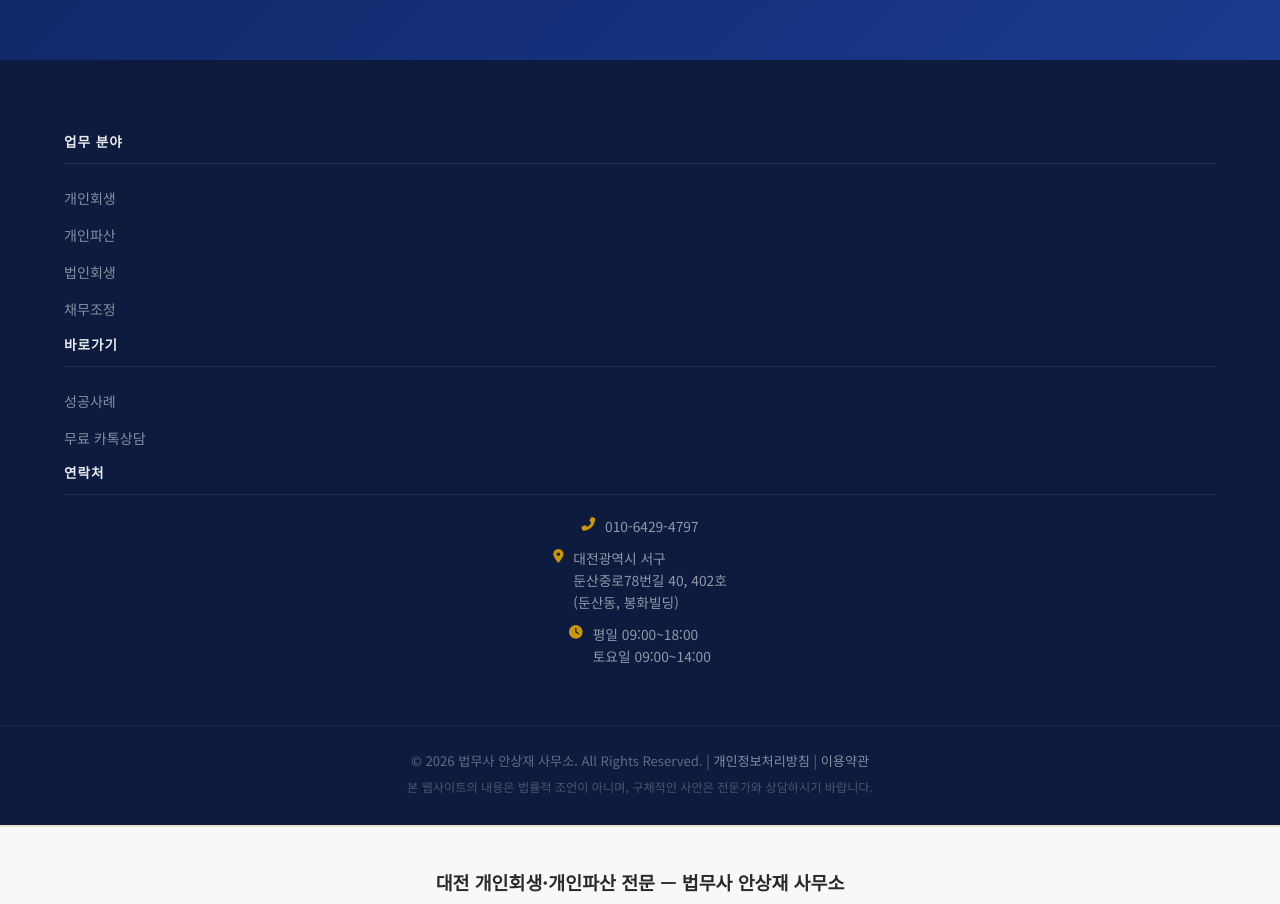
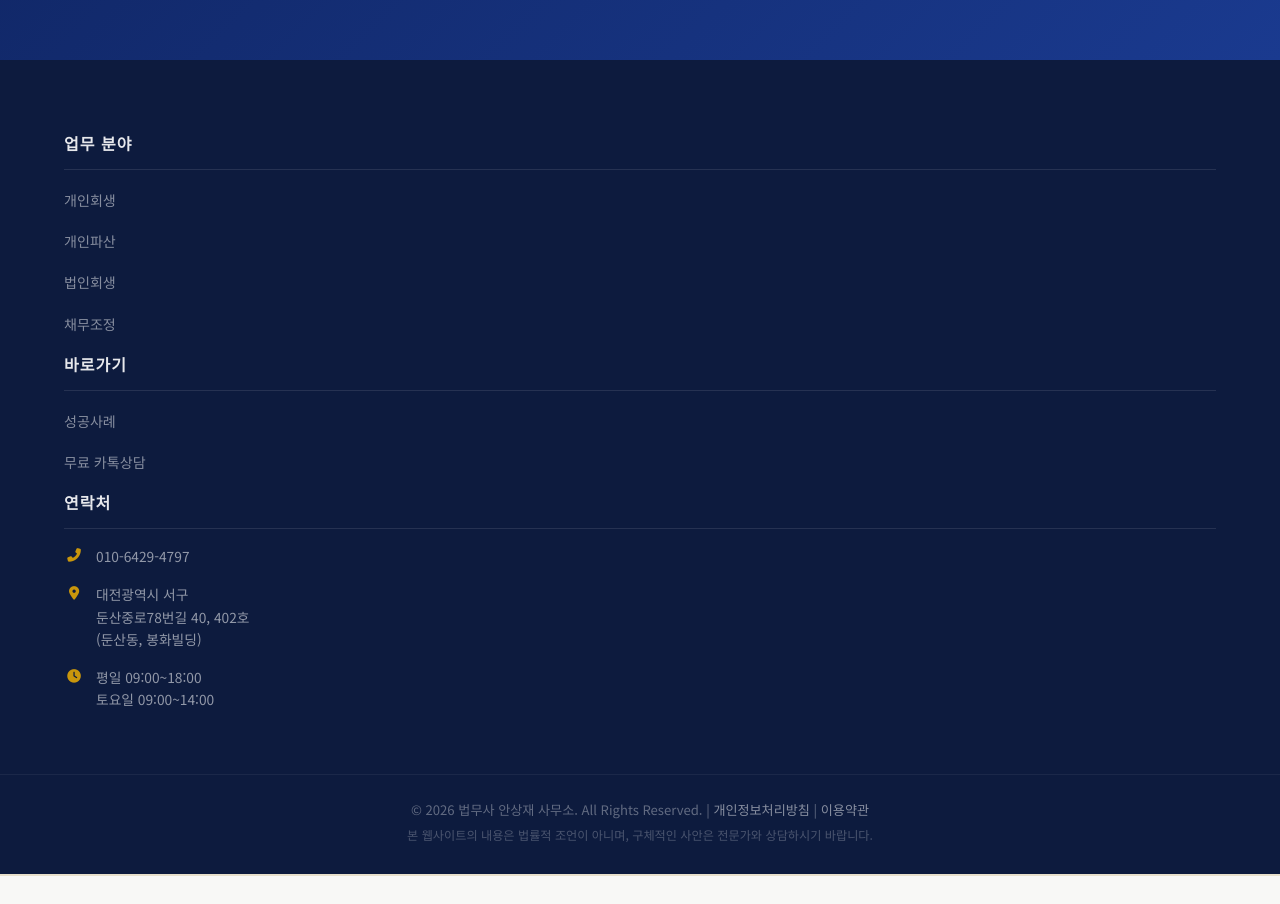
Before and after one commit to csdel-1/-, a plain HTML site: page index.html in a window 1280 px wide. Shown: the part 5240-6144 px from the top of the page. Drawn offline with Linux system fonts and the light colour scheme.

Commit message:
Update style.css

```diff
--- a/css/style.css
+++ b/css/style.css
@@ -928,24 +928,47 @@
     margin: 0 !important; /* 불필요한 여백 제거 */
   }
 }
-/* 👇 푸터 모바일 완벽 중앙 정렬 (이 부분 덮어쓰기) */
-  .footer-main {
-    padding: 50px 20px 30px !important;
+.footer-main {
+    /* 우측 플로팅 버튼에 가려지지 않도록 오른쪽 여백(80px)을 크게 확보 */
+    padding: 50px 80px 40px 24px !important;
   }
 
-  /* 1. 전체를 1줄로 만들고 가운데 정렬 */
   .footer-grid {
     grid-template-columns: 1fr !important;
-    gap: 40px !important;
-    text-align: center !important;
+    gap: 36px !important; /* 섹션 사이 간격을 시원하게 */
+    text-align: left !important; /* 좌측 정렬 강제 */
   }
 
-  /* 2. 연락처 아이콘(전화기, 위치 등)도 글자와 함께 가운데로 딱 맞추기 */
-  .footer-contact-list li {
-    justify-content: center !important;
+  /* 각 섹션의 제목(업무 분야, 바로가기 등) 밑줄 디자인 다듬기 */
+  .footer-nav-col h4, .footer-contact-col h4 {
+    font-size: 1rem !important;
+    padding-bottom: 12px !important;
+    margin-bottom: 16px !important;
+    border-bottom: 1px solid rgba(255,255,255,0.1) !important;
   }
 
-  /* 3. 상단에 지저분하게 남은 어두운 말풍선 아이콘 구역 완전히 숨기기 */
+  /* 메뉴 리스트 간격 띄우기 */
+  .footer-nav-col ul li {
+    margin-bottom: 14px !important;
+  }
+
+  /* 연락처 아이콘과 텍스트의 세로 시작선 완벽하게 맞추기 */
+  .footer-contact-list li {
+    display: flex !important;
+    align-items: flex-start !important;
+    justify-content: flex-start !important;
+    gap: 12px !important;
+    margin-bottom: 16px !important;
+  }
+
+  /* 아이콘들이 차지하는 너비를 고정해서 뒤에 오는 글자 줄 맞추기 */
+  .footer-contact-list i {
+    width: 20px !important;
+    text-align: center !important;
+    margin-top: 4px !important; /* 텍스트 높이와 중앙 맞추기 */
+  }
+
+  /* 필요 없는 상단 찌꺼기 아이콘 숨기기 */
   .footer-brand {
     display: none !important;
   }
```
